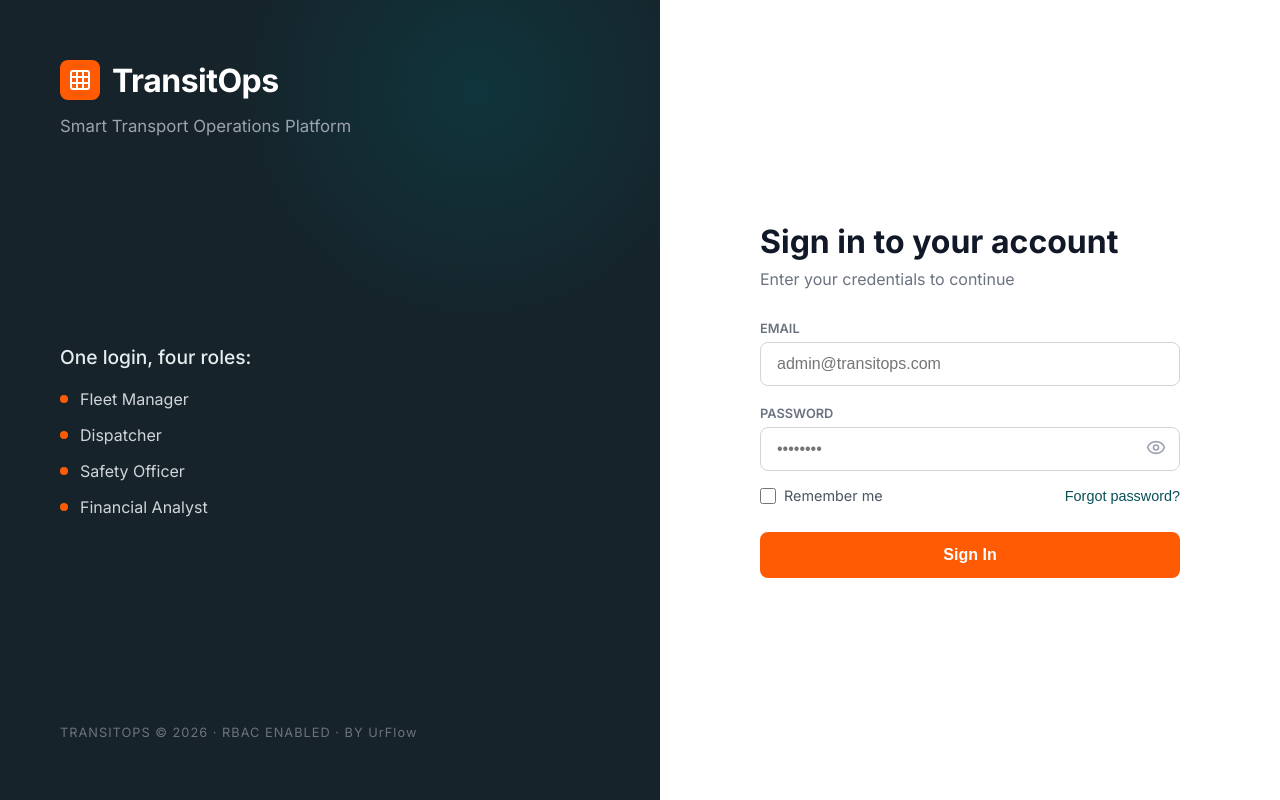
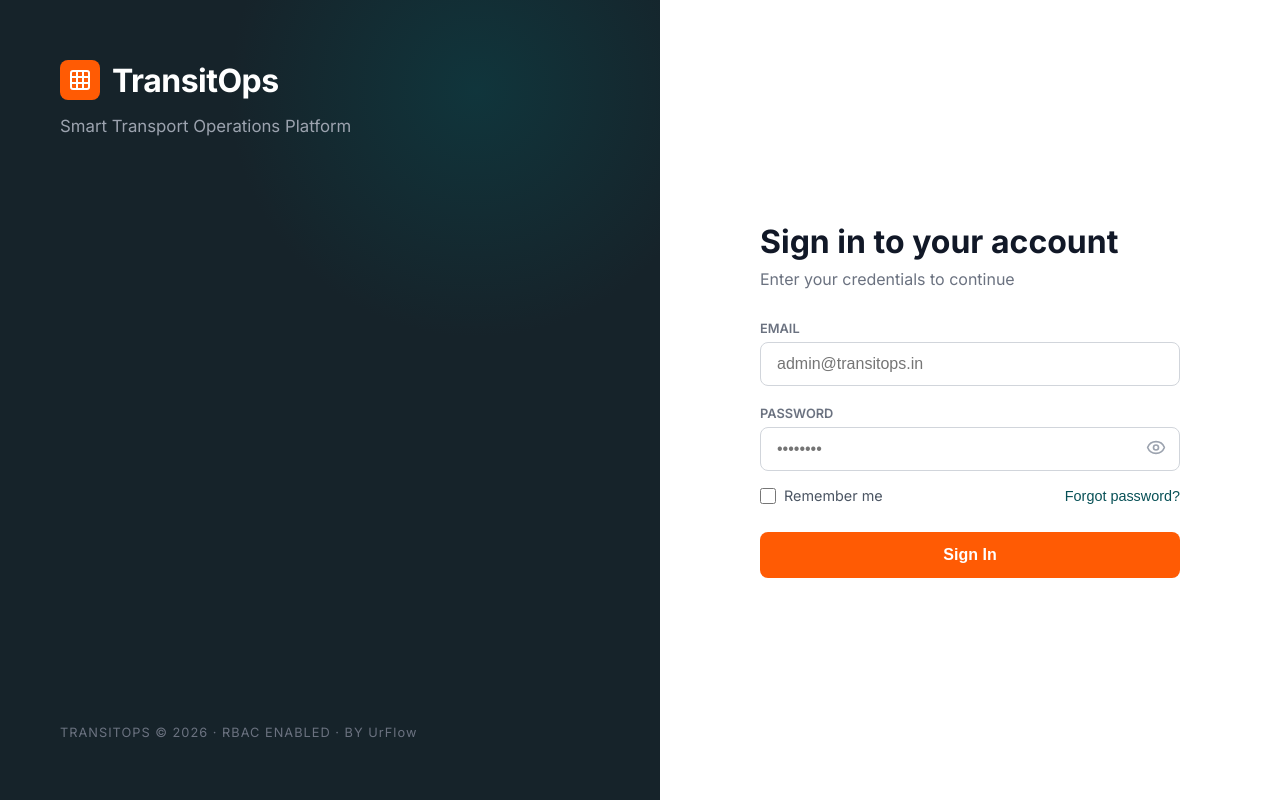
Before and after one commit to sradhya9/oodu-transitOps, a React (Vite) app in the folder frontend/: page /login in a window 1280 px wide. Built offline with nearby package versions, Linux system fonts and the light colour scheme.

Commit message:
feat: implement authentication page and layout structure for TransitOps portal

```diff
--- a/frontend/src/layouts/MainLayout.jsx
+++ b/frontend/src/layouts/MainLayout.jsx
@@ -61,7 +61,9 @@ const MainLayout = () => {
       {/* Sidebar */}
       <aside className={`sidebar ${sidebarOpen ? 'open' : ''}`}>
         <div className="sidebar-header">
-          <Link to="/" className="sidebar-logo">TransitOps</Link>
+          <Link to="/" className="sidebar-logo" style={{ display: 'flex', alignItems: 'center' }}>
+            <img src="/logo.svg" alt="TransitOps Logo" style={{ height: '40px', width: 'auto' }} />
+          </Link>
         </div>
         <nav className="nav-menu">
           {navLinks.map((link) => (
--- a/frontend/src/pages/Login.jsx
+++ b/frontend/src/pages/Login.jsx
@@ -140,7 +140,7 @@ const Login = () => {
           </p>
         </div>
 
-        <div style={{ zIndex: 1 }}>
+        {/*<div style={{ zIndex: 1 }}>
           <h3 style={{ fontSize: '1.2rem', fontWeight: '500', marginBottom: '20px', color: '#E4EEF0' }}>
             One login, four roles:
           </h3>
@@ -152,7 +152,7 @@ const Login = () => {
               </li>
             ))}
           </ul>
-        </div>
+        </div>*/}
 
         <div style={{ zIndex: 1, color: '#6B7280', fontSize: '0.8rem', letterSpacing: '1px' }}>
           TRANSITOPS © 2026 · RBAC ENABLED · BY UrFlow
@@ -226,7 +226,7 @@ const Login = () => {
                   }}
                   onFocus={(e) => e.target.style.borderColor = 'var(--c-deep-sea, #075056)'}
                   onBlur={(e) => e.target.style.borderColor = '#D1D5DB'}
-                  placeholder="admin@transitops.com"
+                  placeholder="admin@transitops.in"
                 />
               </div>
 
--- a/frontend/src/styles/layout.css
+++ b/frontend/src/styles/layout.css
@@ -24,7 +24,7 @@
   --shadow-apple: 0 4px 24px -6px rgba(15, 23, 42, 0.08), 0 0 1px rgba(15, 23, 42, 0.05);
   --shadow-sm: 0 2px 8px -2px rgba(15, 23, 42, 0.05);
 
-  --sidebar-width: 260px;
+  --sidebar-width: 240px;
   --header-height: 72px;
   /* Slightly taller for breathing room */
   --radius-card: 20px;
@@ -172,9 +172,21 @@ body {
   flex: 1;
 }
 
+.search-wrapper {
+  position: relative;
+  display: flex;
+  align-items: center;
+}
+
+.search-icon {
+  position: absolute;
+  left: 12px;
+  color: var(--text-muted);
+}
+
 .search-input {
   width: 320px;
-  padding: 10px 16px;
+  padding: 10px 16px 10px 36px;
   border: 1px solid var(--border-color);
   border-radius: var(--radius-btn);
   background-color: var(--bg-card);
@@ -360,12 +372,14 @@ body {
     align-items: flex-start;
   }
 
-  .filters-row > div {
+  .filters-row>div {
     flex-wrap: wrap;
     width: 100%;
   }
 
-  .data-table-container, .recent-trips-section, .reports-grid {
+  .data-table-container,
+  .recent-trips-section,
+  .reports-grid {
     overflow-x: auto;
     -webkit-overflow-scrolling: touch;
     width: 100%;
@@ -380,7 +394,9 @@ body {
 /* ===============================
    Unified Button System
    =============================== */
-.btn-primary, .add-btn, .btn-submit {
+.btn-primary,
+.add-btn,
+.btn-submit {
   background-color: var(--accent-color);
   color: white;
   border: none;
@@ -396,13 +412,16 @@ body {
   justify-content: center;
 }
 
-.btn-primary:hover, .add-btn:hover, .btn-submit:hover {
+.btn-primary:hover,
+.add-btn:hover,
+.btn-submit:hover {
   background-color: #E04A00;
   transform: translateY(-2px);
   box-shadow: 0 6px 16px rgba(255, 91, 4, 0.35);
 }
 
-.btn-secondary, .btn-cancel {
+.btn-secondary,
+.btn-cancel {
   background-color: var(--bg-main);
   color: var(--text-primary);
   border: 1px solid var(--border-color);
@@ -417,12 +436,14 @@ body {
   justify-content: center;
 }
 
-.btn-secondary:hover, .btn-cancel:hover {
+.btn-secondary:hover,
+.btn-cancel:hover {
   background-color: var(--bg-hover);
   border-color: var(--text-primary);
 }
 
-.btn-danger, .action-btn.delete {
+.btn-danger,
+.action-btn.delete {
   background-color: rgba(239, 68, 68, 0.1);
   color: #EF4444;
   border: 1px solid rgba(239, 68, 68, 0.2);
@@ -437,14 +458,17 @@ body {
   justify-content: center;
 }
 
-.btn-danger:hover, .action-btn.delete:hover {
+.btn-danger:hover,
+.action-btn.delete:hover {
   background-color: #EF4444;
   color: white;
   transform: translateY(-2px);
   box-shadow: 0 4px 12px rgba(239, 68, 68, 0.3);
 }
 
-.btn-edit, .action-btn, .action-btn:not(.delete) {
+.btn-edit,
+.action-btn,
+.action-btn:not(.delete) {
   background-color: rgba(59, 130, 246, 0.1);
   color: #3B82F6;
   border: 1px solid rgba(59, 130, 246, 0.2);
@@ -459,7 +483,8 @@ body {
   justify-content: center;
 }
 
-.btn-edit:hover, .action-btn:not(.delete):hover {
+.btn-edit:hover,
+.action-btn:not(.delete):hover {
   background-color: #3B82F6;
   color: white;
   transform: translateY(-2px);
```
Also changed, not shown: frontend/public/logo.svg (added), frontend/public/main.svg (added).
